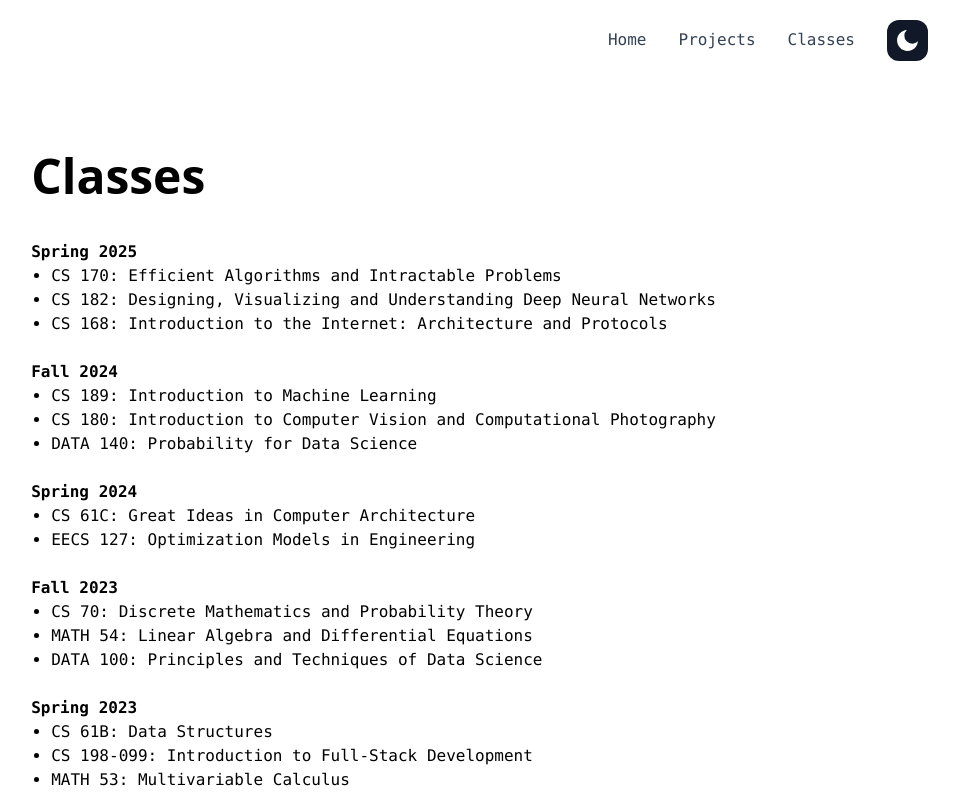
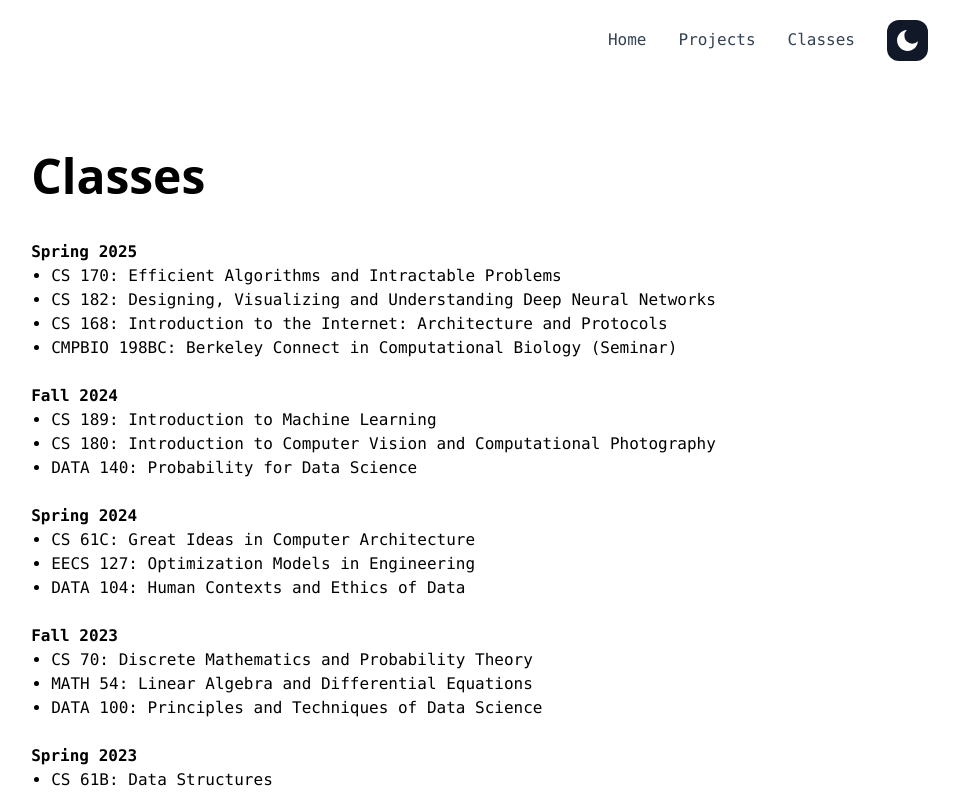
Before and after one commit to ethan-tam33/ethans-website, a Next.js app in the folder ethans-portfolio/: page /classes in a window 1280 px wide. Shown: the top 794 px of the page, without its empty margins (316-1275 px from the left). Built offline with nearby package versions, Linux system fonts and the light colour scheme.

Commit message:
added more

```diff
--- a/ethans-portfolio/app/classes/page.tsx
+++ b/ethans-portfolio/app/classes/page.tsx
@@ -13,6 +13,7 @@ export default function Classes() {
                             <li>CS 170: Efficient Algorithms and Intractable Problems</li>
                             <li>CS 182: Designing, Visualizing and Understanding Deep Neural Networks</li>
                             <li>CS 168: Introduction to the Internet: Architecture and Protocols</li>
+                            <li>CMPBIO 198BC: Berkeley Connect in Computational Biology (Seminar)</li>
                         </ul>
 
                         <br></br>
@@ -30,6 +31,7 @@ export default function Classes() {
                         <ul className="list-disc pl-5 whitespace-nowrap">
                             <li>CS 61C: Great Ideas in Computer Architecture</li>
                             <li>EECS 127: Optimization Models in Engineering</li>
+                            <li>DATA 104: Human Contexts and Ethics of Data</li>
                         </ul>
 
                         <br></br>
```
